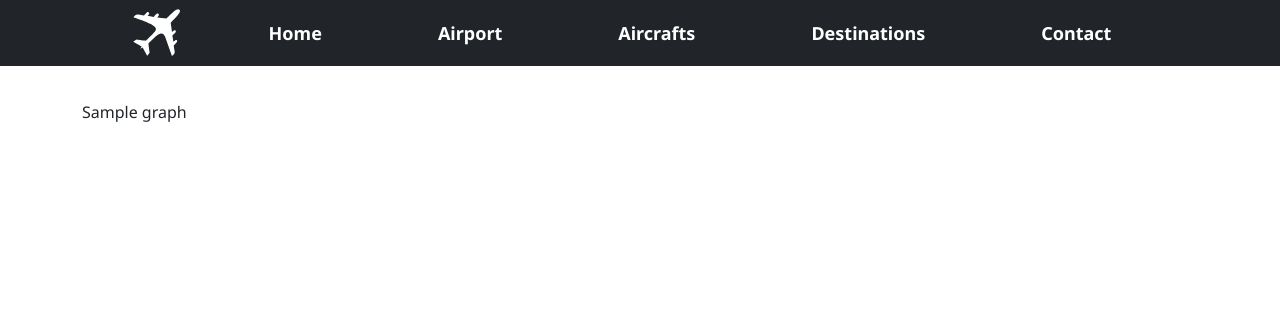
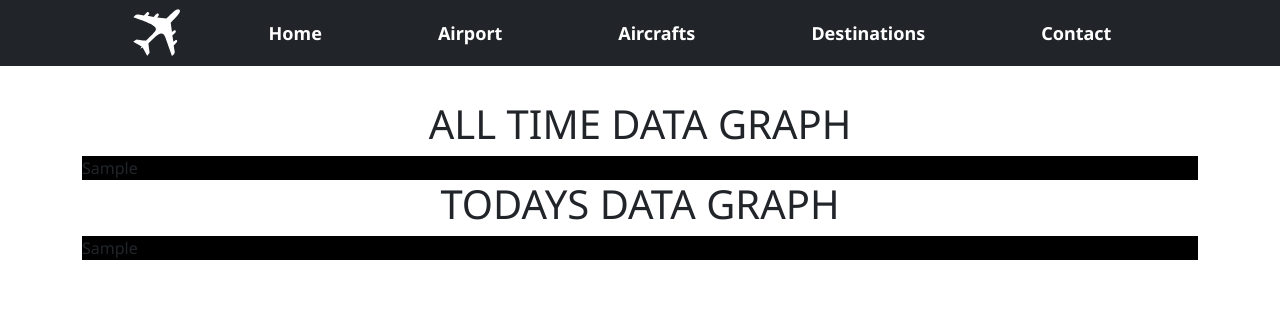
Before and after one commit to jakubpliszka/schiphol-airport-data-project, a Django app: template website_project/templates/destinations.html in a window 1280 px wide. Shown: the top 326 px of the page. Run offline with Django 3.2, Linux system fonts and the light colour scheme; the template is opened without the code that fills it: most values are stand-ins (such as "Sample title", 1, 10 or a date in 2020).

Commit message:
Added graph for most popular destinations

```diff
--- /dev/null
+++ b/website_project/static/css/style_destinations.css
@@ -0,0 +1,59 @@
+body {
+    font-family: 'Noto sans', sans-serif !important;
+    width: 100%;
+}
+
+/* NAVBAR TOP BEGIN */
+.navbar {
+    transition: all 0.5s;
+}
+
+.navbar-logo-img {
+    width: 50px;
+    height: 50px;
+    filter: invert(1);
+    transition: all 0.5s;
+}
+
+.navbar-logo {
+    margin-top: 0px;
+    margin-left: 50px;
+    transition: all 0.5s;
+}
+
+.nav-item {
+    font-size: 18px;
+    margin-right: 50px;
+    margin-left: 50px;
+    margin-top: 0px;
+    transition: all 0.5s;
+}
+
+
+a.nav-link, a.nav-link:focus {
+    color:white;
+    font-weight: 700;
+    transition: all 0.5s;
+}
+
+a.nav-link:hover {
+    color: rgb(143, 121, 94) !important;
+}
+/* NAVBAR TOP END */
+
+/* MAIN CONTENT BEGIN */
+.main-content {
+    margin-top: 100px;
+    display: block;
+}
+
+.main-content-header {
+    text-align: center;
+}
+
+.graph {
+    height: 100%;
+    width: 100%;
+    background-color: black;
+}
+/* MAIN CONTENT END */
--- a/website_project/templates/destinations.html
+++ b/website_project/templates/destinations.html
@@ -4,7 +4,7 @@
 <head>
     <meta charset="utf-8">
     <link rel="icon" href="{% static "images/logo.svg" %}">
-    <link rel="stylesheet" href="{% static "css/items.css" %}">
+    <link rel="stylesheet" href="{% static "css/style_destinations.css" %}">
     <link href="https://cdn.jsdelivr.net/npm/bootstrap@5.0.2/dist/css/bootstrap.min.css" rel="stylesheet" integrity="sha384-EVSTQN3/azprG1Anm3QDgpJLIm9Nao0Yz1ztcQTwFspd3yD65VohhpuuCOmLASjC" crossorigin="anonymous">
     <link href="https://fonts.googleapis.com/css2?family=Noto+Sans:wght@400;700&display=swap" rel="stylesheet">
     <script src="https://code.jquery.com/jquery-3.6.0.js" integrity="sha256-H+K7U5CnXl1h5ywQfKtSj8PCmoN9aaq30gDh27Xc0jk=" crossorigin="anonymous"></script>
@@ -37,7 +37,14 @@
 
     <!-- MAIN CONTENT -->
     <div class="container main-content">
-        {{ graph|safe }}
+        <h1 class="main-content-header">ALL TIME DATA GRAPH</h1>
+        <div class="graph">
+            {{ graph_all_data|safe }}
+        </div>
+        <h1 class="main-content-header">TODAYS DATA GRAPH</h1>
+        <div class="graph">
+            {{ graph_single_day|safe }}
+        </div>
     </div>
 </body>
 </html>
```
Also changed, not shown: data_analysis.py (+27 -16 lines), website_project/views.py (+4 -3 lines).
